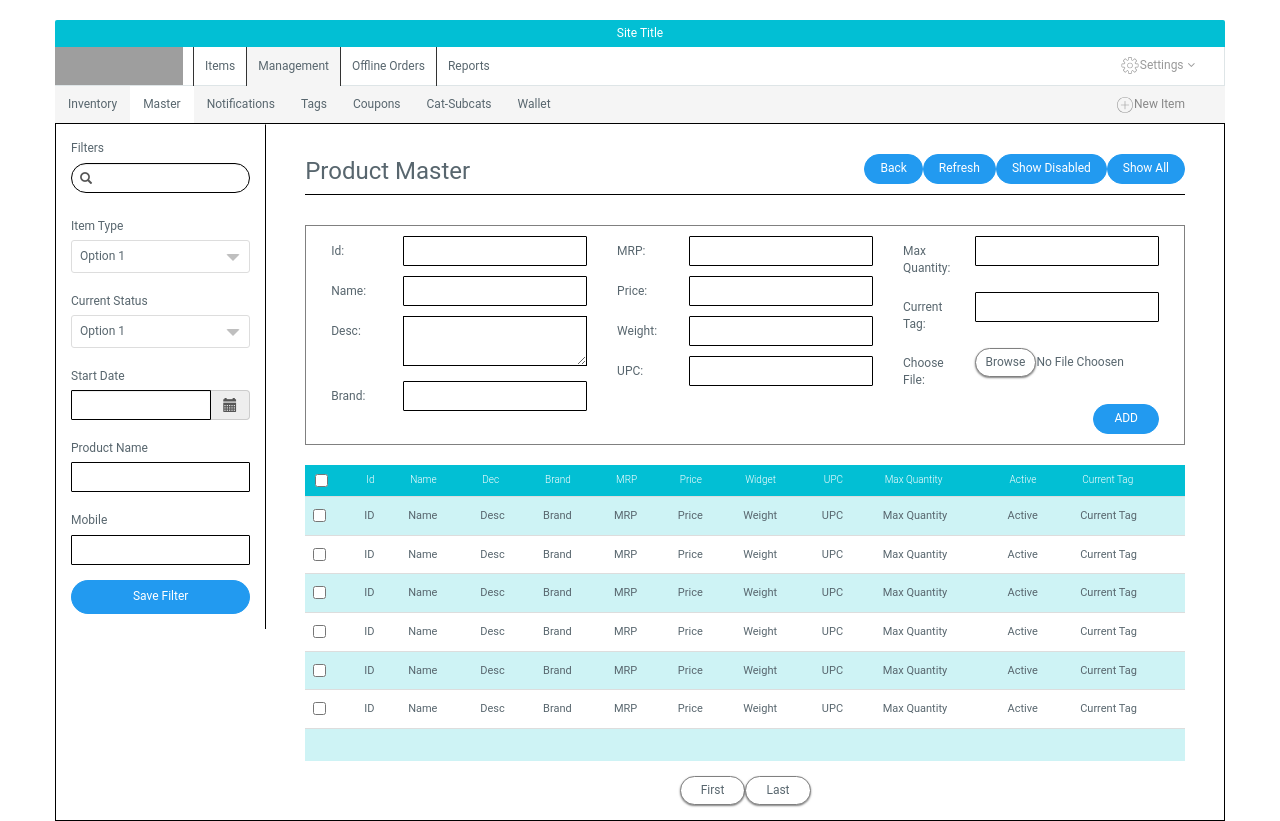
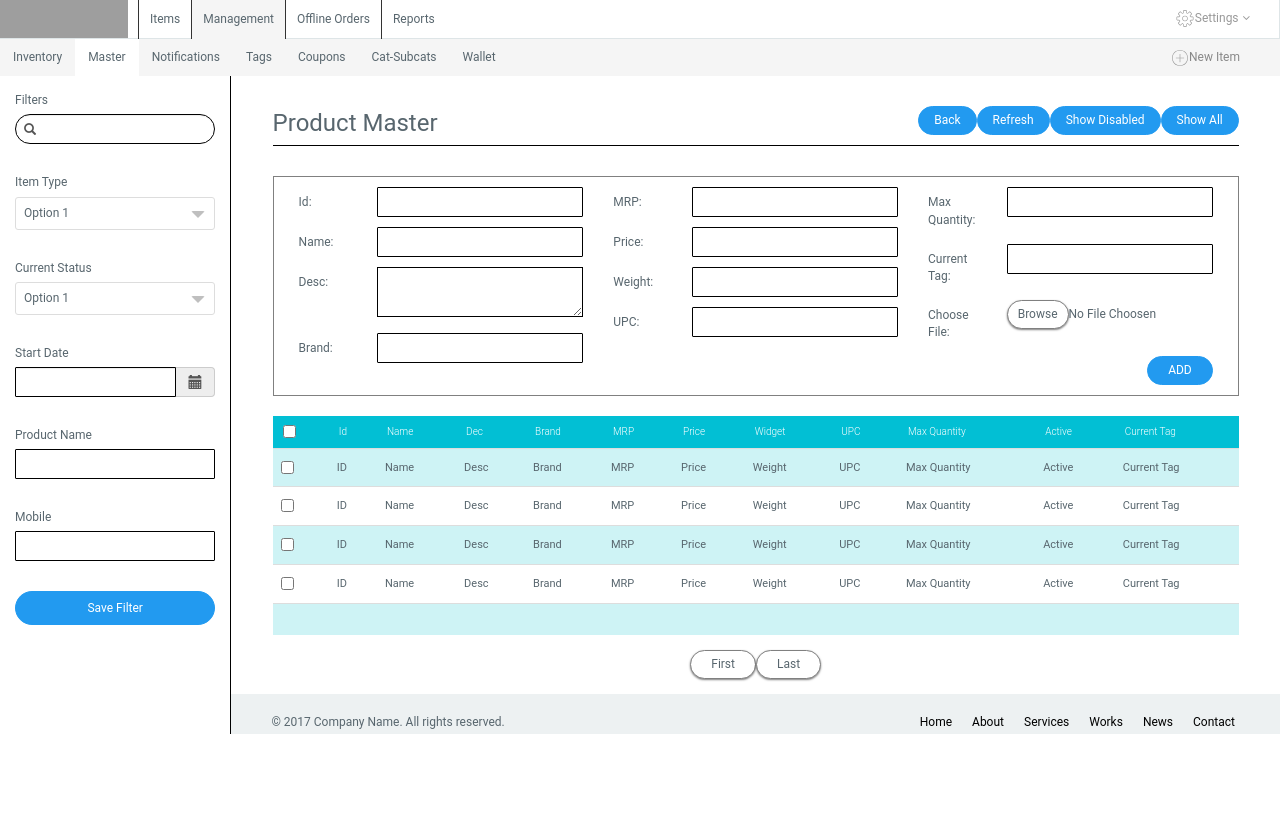
Before and after one commit to aaankuragarwal/JHDStore, an Angular app: page /dashboard/new in a window 1280 px wide. After the commit the page ends 800 px from the top, so only its background shows below. Built offline with nearby package versions, Linux system fonts and the light colour scheme; sample sign-in values are in the browser's storage; grey boxes are pictures that could not be loaded.

Commit message:
New Order Design Updated

```diff
--- a/src/app/container/container.component.html
+++ b/src/app/container/container.component.html
@@ -1,10 +1,9 @@
 
-    <div class="container no-padder ">
-        <div class="row">
-          <div class="col-lg-12 col-md-12 col-sm-12 col-xs-12">
-            <div class="main_header_div text-center">
+        <div class="row m-l-none m-r-none">
+          <div class="col-lg-12 col-md-12 col-sm-12 col-xs-12 p-r-none p-l-none">
+            <!-- <div class="main_header_div text-center">
               <span class="text-white">Site Title</span>
-            </div>
+            </div> -->
             <div class="main_navigation_logo_div bg-white">
               <div class="logo_div pull-left">
                 <img src="http://media1.fashionfreax.net/press/ffx-rectangle-big.png" alt="" class="img-responsive">
@@ -97,4 +96,3 @@
           </div>
         </div>
         <router-outlet></router-outlet>
-    </div>
--- a/src/app/new-order/new-order.component.html
+++ b/src/app/new-order/new-order.component.html
@@ -1,4 +1,5 @@
-<div class="row black_top_border m-l-none m-r-none">
+<div class="row m-l-none m-r-none">
+  <div class="">
     <div class="filter_main_div">
         <div class="filter_inner_main_div">
           <div class="row m-t ">
@@ -12,7 +13,7 @@
               </div>
             </div>
           </div>
-                <div class="row m-t-sm">
+          <div class="row m-t">
             <div class="col-lg-12">
               <label>Item Type</label>
               <div class="custom_select_box">
@@ -25,7 +26,7 @@
             </div>
           </div>
 
-                <div class="row m-t-md">
+          <div class="row m-t-lg">
             <div class="col-lg-12">
               <label>Current Status</label>
               <div class="custom_select_box">
@@ -38,7 +39,7 @@
             </div>
           </div>
 
-                <div class="row m-t-md">
+          <div class="row m-t-lg">
             <div class="col-lg-12">
               <label>Start Date</label>
               <div class="form-group">
@@ -52,26 +53,26 @@
             </div>
           </div>
 
-                <div class="row m-t-xs">
+          <div class="row m-t">
             <div class="col-lg-12">
               <label>Product Name</label>
               <input type="text" name="" value="">
             </div>
           </div>
-                <div class="row m-t-md">
+          <div class="row m-t-lg">
             <div class="col-lg-12">
               <label>Mobile</label>
               <input type="text" name="" value="">
             </div>
           </div>
-                <div class="row text-center">
+          <div class="row text-center m-t">
             <div class="col-lg-12">
               <button type="button" name="button" class="save_filter_btn">Save Filter</button>
             </div>
           </div>
         </div>
     </div>
-          <div class="product_master_main_div">
+    <div class="product_master_main_div ">
       <div class="product_master_inner_div">
         <div class="product_master_bottom_border">
           <div class="product_master pull-left">
@@ -280,35 +281,6 @@
                         <td>Current Tag</td>
                       </tr>
                       <tr class="odd">
-                              <td><input type="checkbox" name="" value=""></td>
-                              <td>ID</td>
-                              <td>Name</td>
-                              <td>Desc</td>
-                              <td>Brand</td>
-                              <td>MRP</td>
-                              <td>Price</td>
-                              <td>Weight</td>
-                              <td>UPC</td>
-                              <td>Max Quantity</td>
-                              <td>Active</td>
-                              <td>Current Tag</td>
-                            </tr>
-                            <tr class="even">
-                              <td><input type="checkbox" name="" value=""></td>
-                              <td>ID</td>
-                              <td>Name</td>
-                              <td>Desc</td>
-                              <td>Brand</td>
-                              <td>MRP</td>
-                              <td>Price</td>
-                              <td>Weight</td>
-                              <td>UPC</td>
-                              <td>Max Quantity</td>
-                              <td>Active</td>
-                              <td>Current Tag</td>
-                            </tr>
-
-                            <tr class="odd">
                         <td>&nbsp;</td>
                         <td>&nbsp;</td>
                         <td>&nbsp;</td>
@@ -335,5 +307,34 @@
         </div>
       </div>
 
+      <div class="copyright_div">
+        <div class="pull-left">
+          <span class="m-l-xl"> &copy; 2017 Company Name. All rights reserved.</span>
+        </div>
+        <div class="pull-right quick_links_div">
+          <div class="quick_links">
+            <a href="#">Home</a>
+          </div>
+
+          <div class="quick_links">
+            <a href="#">About</a>
+          </div>
+          <div class="quick_links">
+            <a href="#">Services</a>
+          </div>
+          <div class="quick_links">
+            <a href="#">Works</a>
+          </div>
+          <div class="quick_links">
+            <a href="#">News</a>
+          </div>
+          <div class="quick_links">
+            <a href="#">Contact</a>
           </div>
         </div>
+      </div>
+
+    </div>
+  </div>
+
+        </div>
--- a/src/assets/app.min.scss
+++ b/src/assets/app.min.scss
@@ -12,6 +12,21 @@ body{
 
 label{
   font-weight: 400;
+}
+
+.b-black{
+  border: thin #000000 solid;
+}
+
+.b-b-black{
+  border-bottom: thin black solid;
+}
+
+.b-l-black{
+  border-left: thin black solid;
+}
+.b-r-black{
+  border-right: thin black solid;
 }
 
 .custom_select_box {
@@ -115,6 +130,8 @@ input[type="text"]{
   margin-left: 0;
 }
 
+
+
 .m-t-xs{
   margin-top: 5px;
 }
@@ -133,6 +150,50 @@ input[type="text"]{
 
 .m-t-lg{
   margin-top: 30px;
+}
+
+
+.m-l-3px{
+  margin-left: 3px;
+}
+
+.m-l-xs {
+  margin-left: 5px;
+}
+
+.m-l-sm {
+  margin-left: 10px !important;
+}
+
+.m-l {
+  margin-left: 15px;
+}
+
+.m-l-md {
+  margin-left: 20px;
+}
+.m-l-25px{
+  margin-left: 25px;
+}
+
+.m-l-lg {
+  margin-left: 30px;
+}
+
+.m-l-xl {
+  margin-left: 40px;
+}
+
+.m-l-xxl {
+  margin-left: 50px;
+}
+
+.m-l-60px{
+  margin-left: 60px;
+}
+
+.m-l-70px {
+  margin-left: 70px;
 }
 
 .text-white{
@@ -231,7 +292,7 @@ input[type="text"]{
 
 
   .filter_inner_main_div{
-    border-right: thin black solid;
+
     border-top: thin transparent solid;
     padding: 0 15px;
 
@@ -333,6 +394,7 @@ input[type="text"]{
 .product_master_main_div{
   width: 82%;
   float: left;
+  border-left: thin black solid;
 
   .product_master_inner_div{
     padding: 15px;
@@ -440,4 +502,31 @@ input[type="text"]{
     }
 
   }
+
+  .copyright_div{
+    background: #edf1f2;
+    padding: 20px 0;
+
+    .quick_links_div{
+      display: inline-block;
+      margin-right: 35px;
+      .quick_links{
+        display: inline-block;
+        margin: 0 10px;
+        a{
+          color: #000000;
+
+          &:active , &:visited{
+            text-decoration: none;
+            color: #000000;
           }
+
+          &:hover{
+            color: #333333;
+            text-decoration: none;
+          }
+        }
+      }
+    }
+  }
+}
```
Also changed, not shown: src/assets/app.min.css, 2 other files (tests, documents, lock files or other folders). Lines whose indentation alone changed are shown as unchanged.
